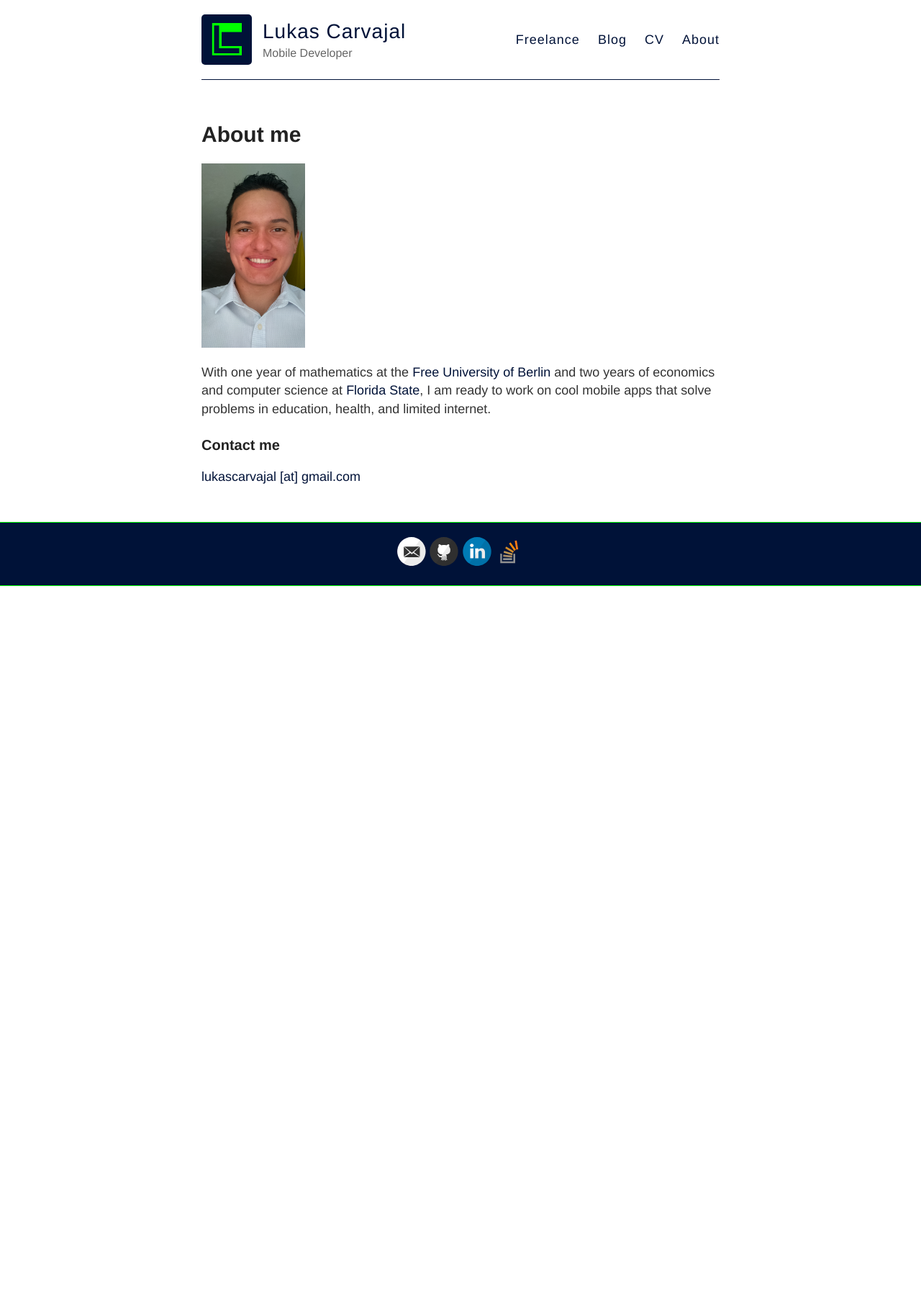
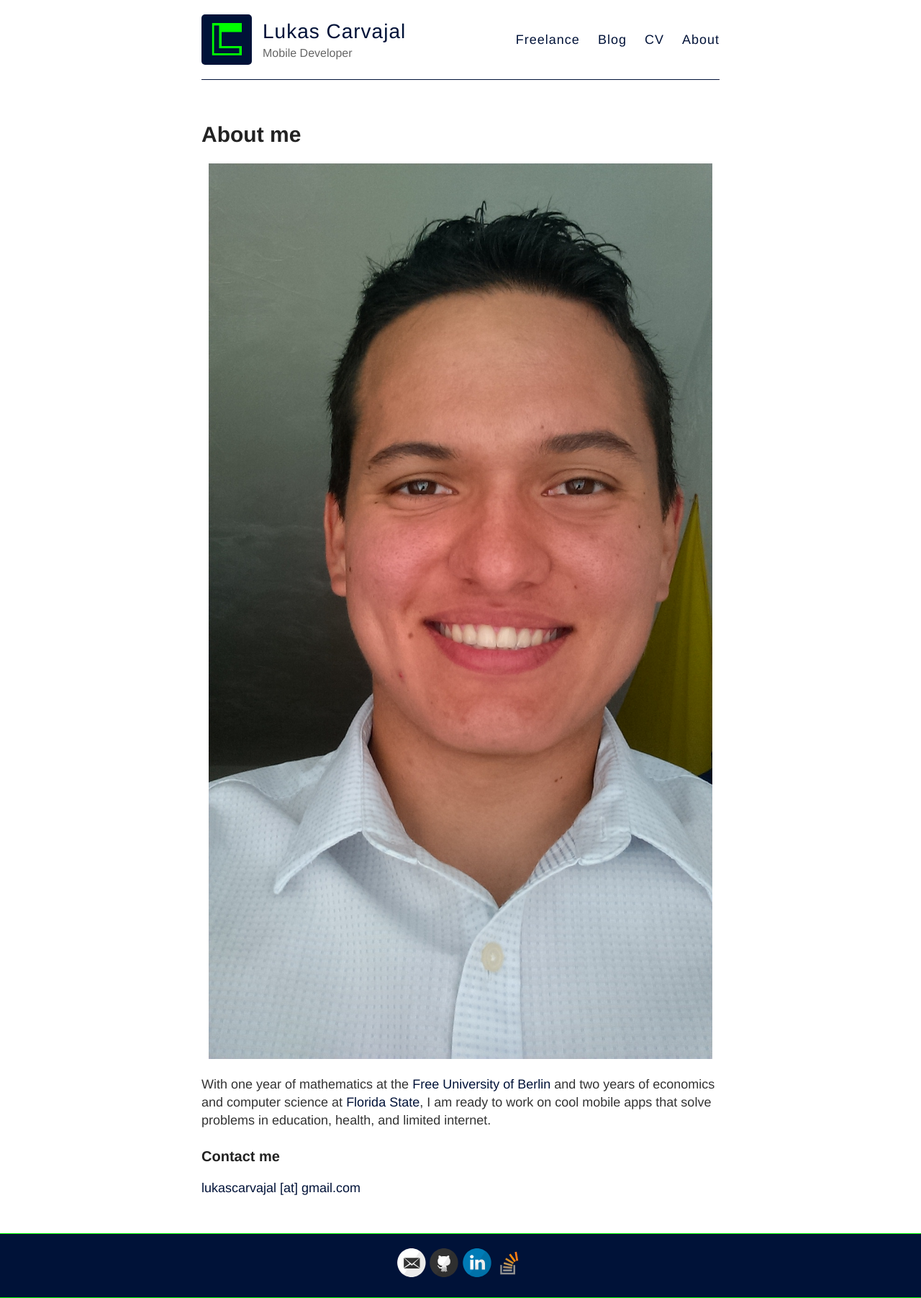
Before and after one commit to Lcarvajal/Lcarvajal.github.io, a Jekyll site: the page built from about.md, in a window 1280 px wide. Shown: the whole page at 72% size. Built offline with Jekyll 4.4.1, drawn with Linux system fonts in a browser that asks for light colours; Markdown is read by kramdown in place of the engine named in the settings; before the commit the page ends 900 px from its top, so only the background shows below that.

Commit message:
add photo of me site/images

```diff
--- a/about.md
+++ b/about.md
@@ -4,7 +4,9 @@
 permalink: /about/
 ---
 
-<img class="img-responsive" src="../images/me.jpg" alt="me" style="width:20%;" />
+<div class="container" style="text-align: center; width:100%;">
+	<img class="img-responsive" src="../images/me.jpg" alt="me" style="max-size: 200px;" />
+</div>
 
 With one year of mathematics at the <a href="https://en.wikipedia.org/wiki/Free_University_Berlin" target="_blank">Free University of Berlin</a> and two years of economics and computer science at <a href="https://en.wikipedia.org/wiki/Florida_State_University" target="_blank">Florida State</a>, I am ready to work on cool mobile apps that solve problems in education, health, and limited internet.
 
```
